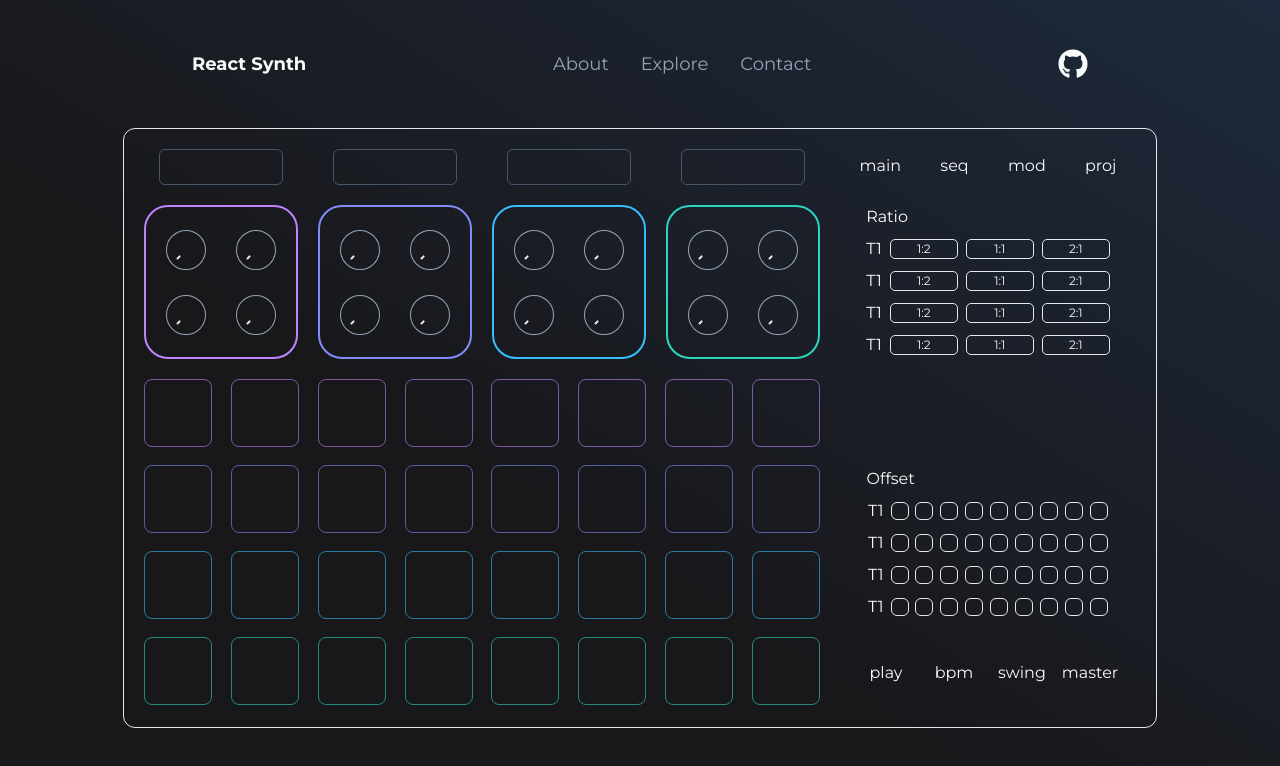
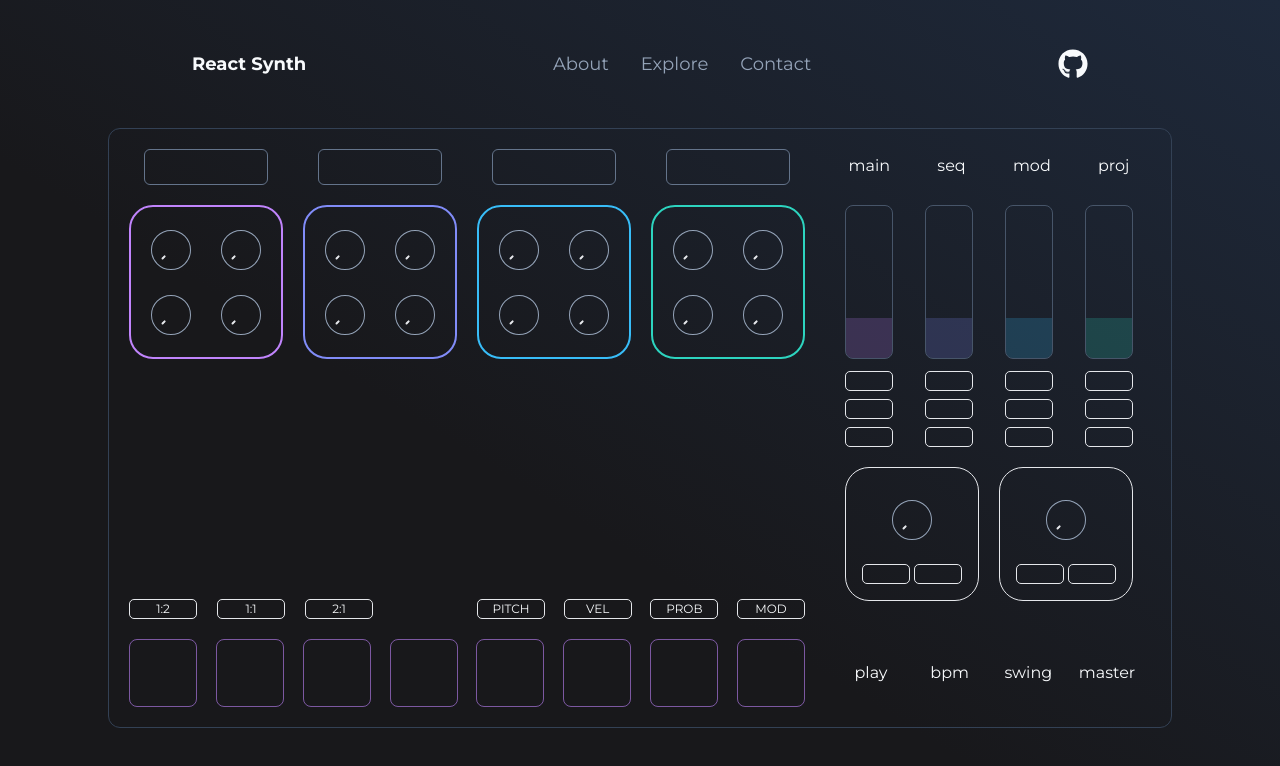
Before and after one commit to vybukhivka/react-synth, a React (Vite) app: page /synth in a window 1280 px wide. Shown: the top 766 px of the page. Built offline with nearby package versions, Linux system fonts and the light colour scheme.

Commit message:
mixer faders colors

```diff
--- a/src/components/synth/Playback/PlaybackContainer.tsx
+++ b/src/components/synth/Playback/PlaybackContainer.tsx
@@ -5,7 +5,7 @@ const buttons = ['play', 'bpm', 'swing', 'master'];
 
 const PlaybackContainer: React.FC = () => {
   return (
-    <div className="col-start-5 row-start-4 flex items-center justify-between px-3">
+    <div className="col-start-5 row-start-5 flex items-center justify-between px-3">
       {buttons.map(button => (
         <PlaybackButton key={button} text={button} />
       ))}
--- a/src/components/synth/Sequencer/SequncerContainer.tsx
+++ b/src/components/synth/Sequencer/SequncerContainer.tsx
@@ -2,11 +2,11 @@ import SequencerRow from './SequencerRow';
 
 const SequncerContainer: React.FC = () => {
   return (
-    <div className="col-start-1 col-end-5 row-start-3 row-end-5 flex flex-col gap-y-[18px]">
+    <div className="col-start-1 col-end-5 row-start-5 row-end-5 flex flex-col gap-y-[18px]">
       <SequencerRow className="border-purple-400" />
-      <SequencerRow className="border-indigo-400" />
+      {/* <SequencerRow className="border-indigo-400" />
       <SequencerRow className="border-sky-400" />
-      <SequencerRow className="border-teal-400" />
+      <SequencerRow className="border-teal-400" /> */}
     </div>
   );
 };
--- a/src/components/synth/SynthContainer.tsx
+++ b/src/components/synth/SynthContainer.tsx
@@ -5,9 +5,9 @@ import TracksContainer from './Tracks/TracksContainer';
 import SequncerContainer from './Sequencer/SequncerContainer';
 import PlaybackContainer from './Playback/PlaybackContainer';
 import { SynthTabs } from '../../types/synthTabs';
-// import MainTab from './Tabs/Main/MainTab';
+import MainTab from './Tabs/Main/MainTab';
 // import ModTab from './Tabs/Mod/ModTab';
-import SeqTab from './Tabs/Seq/SeqTab';
+// import SeqTab from './Tabs/Seq/SeqTab';
 
 const SynthContainer: React.FC = () => {
   const [activeTab, setActiveTab] = useState<SynthTabs>('main');
@@ -17,14 +17,14 @@ const SynthContainer: React.FC = () => {
   }
 
   return (
-    <div className="mt-auto grid h-[600px] w-[1064px] grid-cols-[154px_154px_154px_154px_2fr] grid-rows-[36px_154px_1fr_68px] gap-[20px] rounded-xl border p-[20px]">
+    <div className="mt-auto grid h-[600px] w-[1064px] grid-cols-[154px_154px_154px_154px_2fr] grid-rows-[36px_154px_1fr_68px] gap-[20px] rounded-xl border border-slate-700 p-[20px]">
       <TracksContainer />
       <SynthNavTabs onTabChange={updateActiveTab} />
       <SequncerContainer />
       <PlaybackContainer />
-      <SeqTab />
+      {/* <SeqTab /> */}
       {/* <ModTab /> */}
-      {/* <MainTab /> */}
+      <MainTab />
     </div>
   );
 };
--- a/src/components/synth/Tabs/Main/Mixer/MixerChannel.tsx
+++ b/src/components/synth/Tabs/Main/Mixer/MixerChannel.tsx
@@ -3,12 +3,13 @@ import MixerSend from '../../../../ui/MixerSend/MixerSend';
 
 type MixerChannelProps = {
   track: number;
+  className: string;
 };
 
-const MixerChannel: React.FC<MixerChannelProps> = () => {
+const MixerChannel: React.FC<MixerChannelProps> = ({ className }) => {
   return (
     <div className="flex flex-col gap-3">
-      <MixerFader />
+      <MixerFader color={className} />
       <div className="flex flex-col gap-2">
         <MixerSend />
         <MixerSend />
--- a/src/components/synth/Tabs/Main/Mixer/MixerContainer.tsx
+++ b/src/components/synth/Tabs/Main/Mixer/MixerContainer.tsx
@@ -6,10 +6,10 @@ const Mixer: React.FC = () => {
   return (
     <div className="col-start-5 row-start-2 row-end-4 flex flex-col items-center justify-between gap-y-[20px] px-[20px]">
       <div className="flex items-end justify-between gap-x-8">
-        <MixerChannel track={1} />
-        <MixerChannel track={2} />
-        <MixerChannel track={3} />
-        <MixerChannel track={4} />
+        <MixerChannel className="bg-purple-400" track={1} />
+        <MixerChannel className="bg-indigo-400" track={2} />
+        <MixerChannel className="bg-sky-400" track={3} />
+        <MixerChannel className="bg-teal-400" track={4} />
       </div>
       <div className="flex w-full justify-center gap-x-5">
         <Reverb />
--- a/src/components/synth/Tabs/Main/SequencerControls/SequencerControls.tsx
+++ b/src/components/synth/Tabs/Main/SequencerControls/SequencerControls.tsx
@@ -2,7 +2,7 @@ import ButtonThin from '../../../../ui/ButtonThin/ButtonThin';
 
 const SequencerControls: React.FC = () => {
   return (
-    <div className="col-start-1 col-end-5 row-start-3 flex items-end justify-between">
+    <div className="col-start-1 col-end-5 row-start-4 flex items-end justify-between">
       <div className="flex gap-x-[20px]">
         <ButtonThin text="1:2" />
         <ButtonThin text="1:1" />
--- a/src/components/synth/Tracks/Track.tsx
+++ b/src/components/synth/Tracks/Track.tsx
@@ -9,7 +9,7 @@ const Track: React.FC<TrackProps> = ({ className }) => {
   return (
     <>
       <div className="flex flex-col items-center justify-between">
-        <div className="bg h-[36px] w-[124px] rounded-md border border-slate-600"></div>
+        <div className="bg h-[36px] w-[124px] rounded-md border border-slate-500"></div>
         <div
           className={cn(
             'flex h-[154px] w-[154px] flex-wrap items-center justify-between gap-[20px] rounded-3xl border-2 p-[20px]',
--- a/src/components/ui/MixerFader/MixerFader.tsx
+++ b/src/components/ui/MixerFader/MixerFader.tsx
@@ -1,7 +1,17 @@
-const MixerFader: React.FC = () => {
+import { cn } from '../../../utils/cn';
+
+type FaderProps = {
+  color: string;
+};
+
+const MixerFader: React.FC<FaderProps> = ({ color }) => {
   return (
-    <div className="flex h-[154px] w-[48px] items-end gap-x-4 overflow-hidden rounded-lg border">
-      <div className="h-[40px] w-full bg-white opacity-20"></div>
+    <div
+      className={cn(
+        'flex h-[154px] w-[48px] items-end gap-x-4 overflow-hidden rounded-lg border border-slate-600',
+      )}
+    >
+      <div className={cn('h-[40px] w-full opacity-20', color)}></div>
     </div>
   );
 };
```
